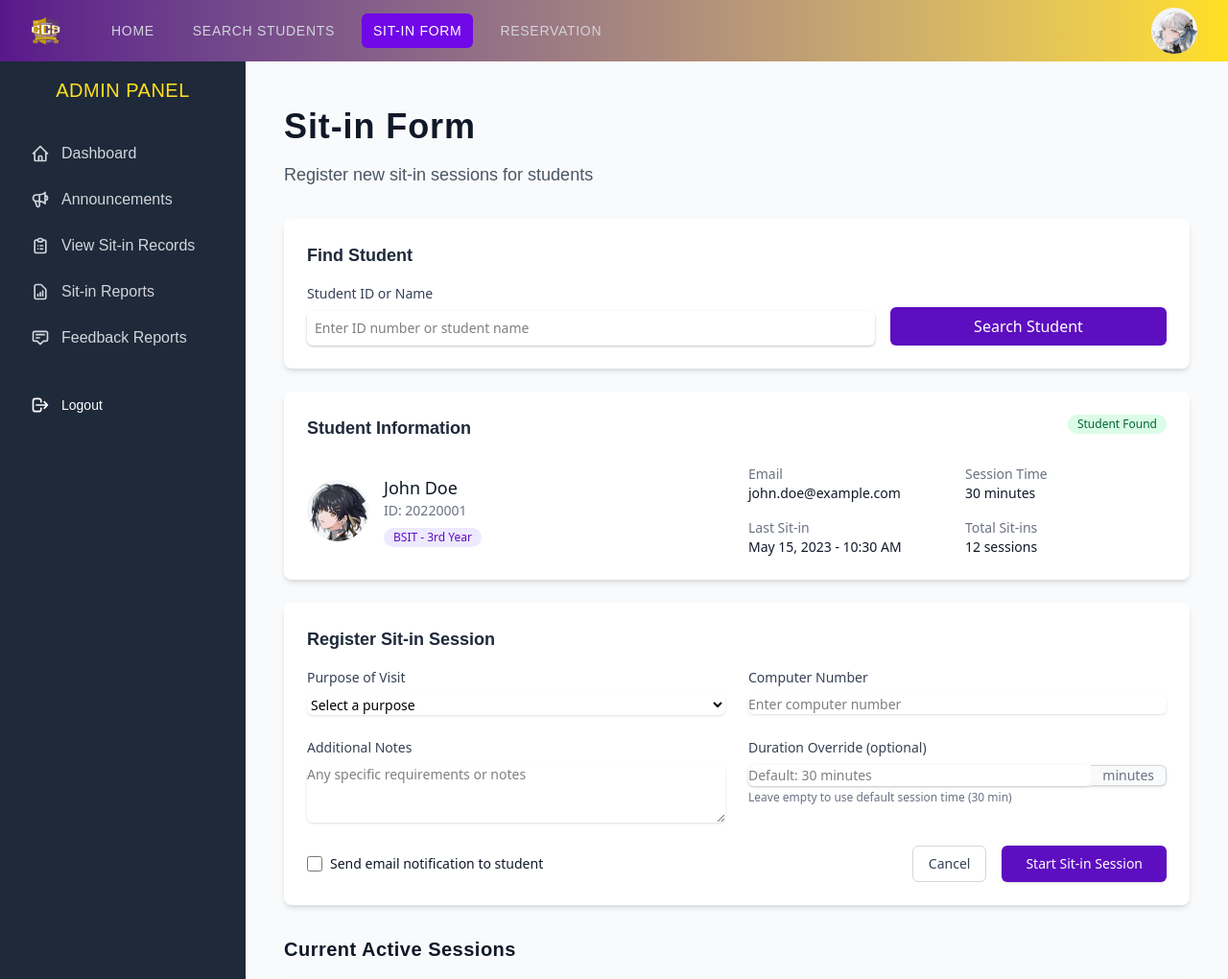
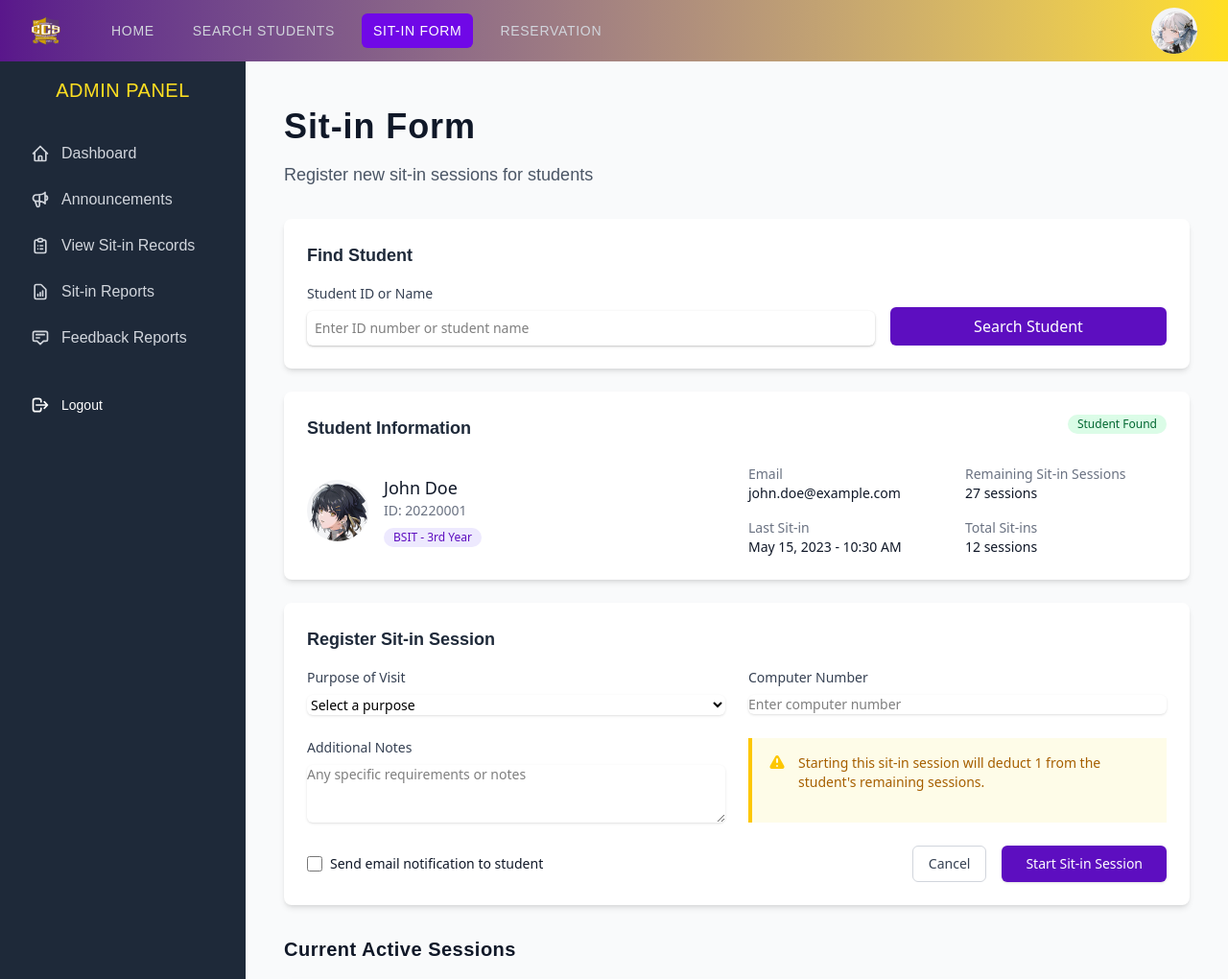
Before and after one commit to RimarNavaja/ccs_sitin_project, a Flask app: page /admin/sit-in-form in a window 1280 px wide. Shown: the top 1020 px of the page at 96% size. Run offline with Flask 3, Linux system fonts and the light colour scheme; the visitor is signed in with stand-in values (Sample User, id 1); parts of the project's set-up code (start-up, migrations or seed data) failed here and were passed over; some web fonts are replaced.

Commit message:
modify the session in admin

```diff
--- a/app.py
+++ b/app.py
@@ -13,6 +13,7 @@ from werkzeug.utils import secure_filename
 import os
 from dbhelper import db, User, Announcement
 from datetime import timedelta, datetime
+from models.sit_in_session import SitInSession
 
 app = Flask(__name__)
 
@@ -375,5 +376,98 @@ def admin_toggle_announcement(id):
 
     return redirect(url_for('admin_announcements'))
 
+@app.route("/admin/start-sit-in", methods=["POST"])
+def admin_start_sit_in():
+    if 'admin' not in session:
+        return redirect(url_for('admin_login'))
+
+    student_id = request.form.get('student_id')
+    computer_number = request.form.get('computer_number')
+    purpose = request.form.get('purpose')
+    notes = request.form.get('notes')
+
+    if not student_id or not computer_number or not purpose:
+        flash("Student ID, computer number, and purpose are required")
+        return redirect(url_for('admin_sit_in_form'))
+
+    user = User.get_user_by_idno(student_id)
+    if not user:
+        flash("Student not found")
+        return redirect(url_for('admin_sit_in_form'))
+
+    # Check if the user has available sessions
+    if user.student_session <= 0:
+        flash("Student has no available sit-in sessions remaining")
+        return redirect(url_for('admin_sit_in_form'))
+
+    # Create new sit-in session
+    new_session = SitInSession(
+        user_id=user.id,
+        computer_number=computer_number,
+        purpose=purpose,
+        notes=notes
+    )
+
+    # Deduct one session from the user's available sessions
+    user.deduct_session()
+
+    db.session.add(new_session)
+    db.session.commit()
+
+    flash("Sit-in session started successfully")
+    return redirect(url_for('admin_sit_in_form'))
+
+@app.route("/admin/end-sit-in/<int:session_id>", methods=["POST"])
+def admin_end_sit_in(session_id):
+    if 'admin' not in session:
+        return redirect(url_for('admin_login'))
+
+    sit_in_session = SitInSession.get_session_by_id(session_id)
+    if not sit_in_session:
+        flash("Sit-in session not found")
+        return redirect(url_for('admin_sit_in_form'))
+
+    # End the sit-in session
+    sit_in_session.end_session()
+    db.session.commit()
+
+    flash("Sit-in session ended successfully")
+    return redirect(url_for('admin_sit_in_form'))
+
+@app.route("/admin/search-student", methods=["POST"])
+def admin_search_student():
+    if 'admin' not in session:
+        return redirect(url_for('admin_login'))
+
+    search_term = request.form.get('student_search')
+    if not search_term:
+        return jsonify({'success': False, 'message': 'Search term is required'})
+
+    # Search for students by ID or name
+    users = User.query.filter(
+        (User.idno.like(f"%{search_term}%")) |
+        (User.firstname.like(f"%{search_term}%")) |
+        (User.lastname.like(f"%{search_term}%"))
+    ).limit(5).all()
+
+    if not users:
+        return jsonify({'success': False, 'message': 'No students found'})
+
+    # Format user data for response
+    user_data = []
+    for user in users:
+        user_data.append({
+            'id': user.id,
+            'idno': user.idno,
+            'name': f"{user.firstname} {user.lastname}",
+            'course': user.course,
+            'year_level': user.yearlevel,
+            'email': user.email,
+            'remaining_sessions': user.student_session,
+            'photo_url': user.photo_url or '/static/src/images/userphotos/defaultphoto.png'
+        })
+
+    return jsonify({'success': True, 'students': user_data})
+
 if __name__ == "__main__":
     app.run(debug=True)
--- a/static/src/output.css
+++ b/static/src/output.css
@@ -14,6 +14,7 @@
     --color-red-800: oklch(0.444 0.177 26.899);
     --color-red-900: oklch(0.396 0.141 25.723);
     --color-amber-300: oklch(0.879 0.169 91.605);
+    --color-yellow-50: oklch(0.987 0.026 102.212);
     --color-yellow-100: oklch(0.973 0.071 103.193);
     --color-yellow-200: oklch(0.945 0.129 101.54);
     --color-yellow-300: oklch(0.905 0.182 98.111);
@@ -28,11 +29,8 @@
     --color-green-600: oklch(0.627 0.194 149.214);
     --color-green-800: oklch(0.448 0.119 151.328);
     --color-green-900: oklch(0.393 0.095 152.535);
-    --color-blue-600: oklch(0.546 0.245 262.881);
-    --color-blue-900: oklch(0.379 0.146 265.522);
     --color-indigo-500: oklch(0.585 0.233 277.117);
     --color-indigo-600: oklch(0.511 0.262 276.966);
-    --color-indigo-900: oklch(0.359 0.144 278.697);
     --color-violet-50: oklch(0.969 0.016 293.756);
     --color-violet-100: oklch(0.943 0.029 294.588);
     --color-violet-200: oklch(0.894 0.057 293.283);
@@ -64,9 +62,7 @@
     --container-sm: 24rem;
     --container-md: 28rem;
     --container-lg: 32rem;
-    --container-3xl: 48rem;
     --container-4xl: 56rem;
-    --container-5xl: 64rem;
     --container-7xl: 80rem;
     --text-xs: 0.75rem;
     --text-xs--line-height: calc(1 / 0.75);
@@ -1606,20 +1575,17 @@
   .bg-white {
     background-color: var(--color-white);
   }
+  .bg-yellow-50 {
+    background-color: var(--color-yellow-50);
+  }
   .bg-yellow-100 {
     background-color: var(--color-yellow-100);
   }
   .bg-yellow-100\/30 {
     background-color: color-mix(in oklab, var(--color-yellow-100) 30%, transparent);
   }
-  .bg-yellow-300 {
-    background-color: var(--color-yellow-300);
-  }
   .bg-yellow-400 {
     background-color: var(--color-yellow-400);
-  }
-  .bg-yellow-500 {
-    background-color: var(--color-yellow-500);
   }
   .-bg-conic {
     --tw-gradient-position: in oklab;
@@ -2809,6 +2774,11 @@
   .file\:text-violet-700 {
     &::file-selector-button {
       color: var(--color-violet-700);
+    }
+  }
+  .placeholder\:px-2 {
+    &::placeholder {
+      padding-inline: calc(var(--spacing) * 2);
     }
   }
   .placeholder\:pl-2 {
--- a/templates/admin/sit-in-form.html
+++ b/templates/admin/sit-in-form.html
@@ -86,8 +86,10 @@
           <p class="text-sm text-gray-900">john.doe@example.com</p>
         </div>
         <div>
-          <p class="text-sm font-medium text-gray-500">Session Time</p>
-          <p class="text-sm text-gray-900">30 minutes</p>
+          <p class="text-sm font-medium text-gray-500">
+            Remaining Sit-in Sessions
+          </p>
+          <p class="text-sm text-gray-900">27 sessions</p>
         </div>
         <div>
           <p class="text-sm font-medium text-gray-500">Last Sit-in</p>
@@ -160,29 +162,29 @@
           ></textarea>
         </div>
 
-        <div>
-          <label
-            for="duration"
-            class="block text-sm font-medium text-gray-700 mb-2"
-            >Duration Override (optional)</label
-          >
-          <div class="mt-1 flex rounded-md shadow-sm">
-            <input
-              type="number"
-              name="duration"
-              id="duration"
-              class="block w-full rounded-md border-gray-300 shadow-sm focus:border-violet-500 focus:ring-violet-500 sm:text-sm"
-              placeholder="Default: 30 minutes"
-            />
-            <span
-              class="inline-flex items-center px-3 rounded-r-md border border-l-0 border-gray-300 bg-gray-50 text-gray-500 sm:text-sm"
-            >
-              minutes
-            </span>
+        <div class="bg-yellow-50 border-l-4 border-yellow-400 p-4">
+          <div class="flex">
+            <div class="flex-shrink-0">
+              <svg
+                class="h-5 w-5 text-yellow-400"
+                xmlns="http://www.w3.org/2000/svg"
+                viewBox="0 0 20 20"
+                fill="currentColor"
+              >
+                <path
+                  fill-rule="evenodd"
+                  d="M8.257 3.099c.765-1.36 2.722-1.36 3.486 0l5.58 9.92c.75 1.334-.213 2.98-1.742 2.98H4.42c-1.53 0-2.493-1.646-1.743-2.98l5.58-9.92zM11 13a1 1 0 11-2 0 1 1 0 012 0zm-1-8a1 1 0 00-1 1v3a1 1 0 002 0V6a1 1 0 00-1-1z"
+                  clip-rule="evenodd"
+                />
+              </svg>
+            </div>
+            <div class="ml-3">
+              <p class="text-sm text-yellow-700">
+                Starting this sit-in session will deduct 1 from the student's
+                remaining sessions.
+              </p>
+            </div>
           </div>
-          <p class="mt-1 text-xs text-gray-500">
-            Leave empty to use default session time (30 min)
-          </p>
         </div>
       </div>
 
--- a/templates/dashboard.html
+++ b/templates/dashboard.html
@@ -398,7 +398,7 @@
                 <div>
                   <label
                     class="block text-md font-switzer font-semibold text-gray-900 tracking-wide"
-                    >Session</label
+                    >Remaining Sit-in Sessions:</label
                   >
                   <p class="mt-1 text-sm font-switzer">
                     {{ user.student_session }}
```
Also changed, not shown: other parts of static/src/output.css (+5 -68 lines), dbhelper.py (+24 -0 lines), models/sit_in_session.py (added, +47 -0 lines), templates/admin/search-students.html (+276 -80 lines), templates/labrules.html (+4 -4 lines).
